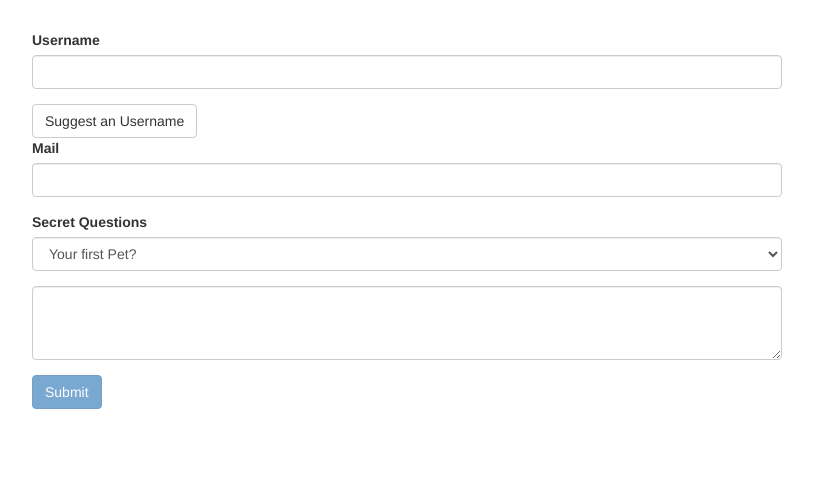
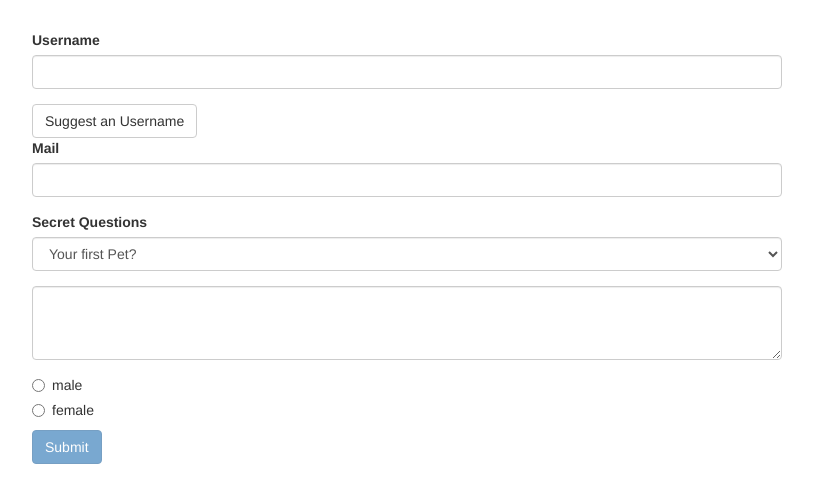
Before and after one commit to walersallheart/angular-the-complete-guide, an Angular app in the folder forms-td-start/: page / in a window 1280 px wide. Shown: the top 502 px of the page, without its empty margins (233-1046 px from the left). Built offline with nearby package versions, Linux system fonts and the light colour scheme.

Commit message:
198 TD: Handling Radio Buttons.

```diff
--- a/forms-td-start/src/app/app.component.html
+++ b/forms-td-start/src/app/app.component.html
@@ -48,6 +48,16 @@
             rows="3"></textarea>
         </div>
         <p>{{ answer }}</p>
+        <div class="radio" *ngFor="let gender of genders">
+          <label>
+            <input
+              type="radio"
+              name="gender"
+              ngModel
+              [value]="gender">
+              {{ gender }}
+          </label>
+        </div>
         <button
           class="btn btn-primary"
           type="submit"
--- a/forms-td-start/src/app/app.component.ts
+++ b/forms-td-start/src/app/app.component.ts
@@ -10,6 +10,7 @@ export class AppComponent {
   @ViewChild('f') signupForm:NgForm;
   defaultQuestion = 'pet';
   answer = '';
+  genders = ['male', 'female'];
 
   suggestUserName() {
     const suggestedName = 'Superuser';
```
